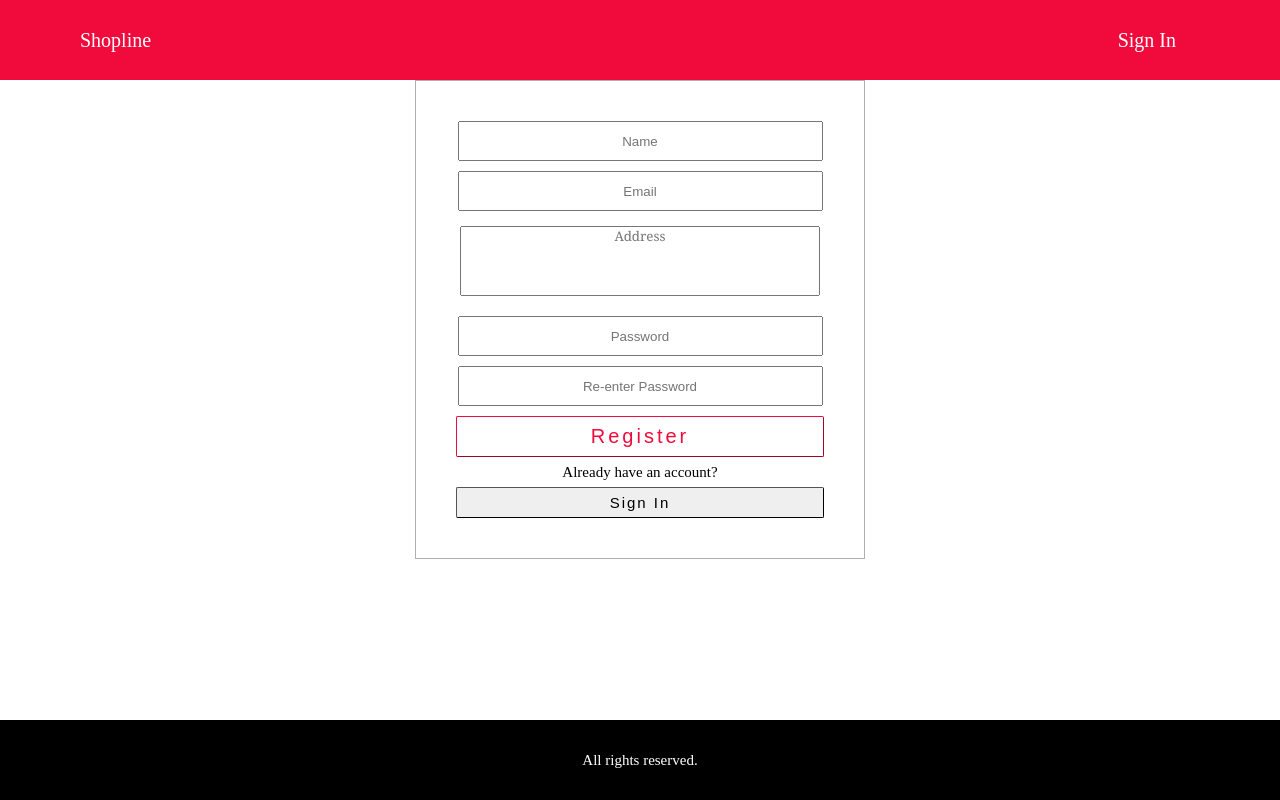
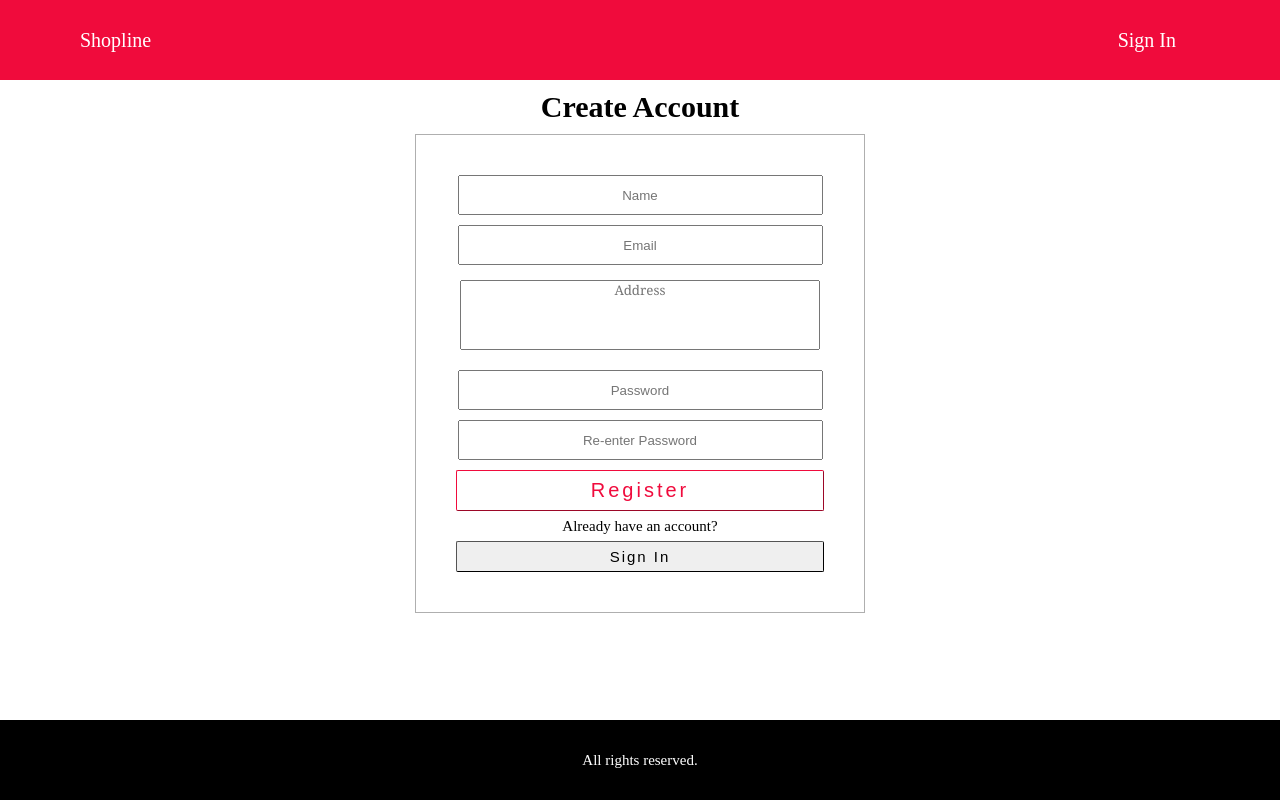
Before and after one commit to SwethaSarah/e-commerce-website, a React (Create React App) app in the folder frontend/: page /register in a window 1280 px wide. Built offline with nearby package versions, Linux system fonts and the light colour scheme.

Commit message:
Update RegisterScreen.js

```diff
--- a/frontend/src/Screens/RegisterScreen.js
+++ b/frontend/src/Screens/RegisterScreen.js
@@ -35,6 +35,7 @@ function RegisterScreen(props){
     },[userInfo]);
 
     return <div className="form">
+        <h1>Create Account</h1>
         <form onSubmit = {submitHandler}>
           <input type="text" name="name" id="name" placeholder="Name" onChange={(e) => setName(e.target.value)}></input>
           <input type="email" name="email" id="email" placeholder="Email" onChange={(e) => setEmail(e.target.value)}></input>
```
